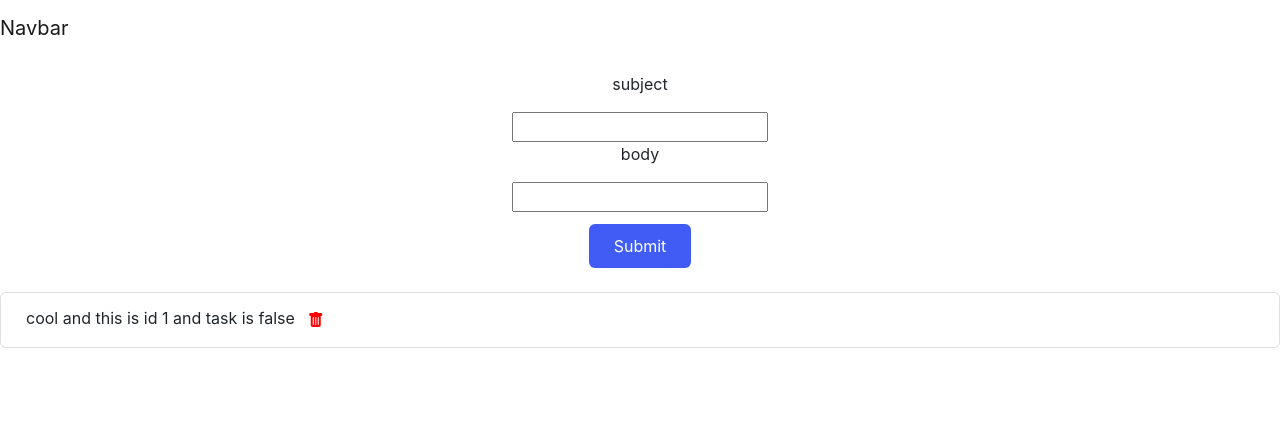
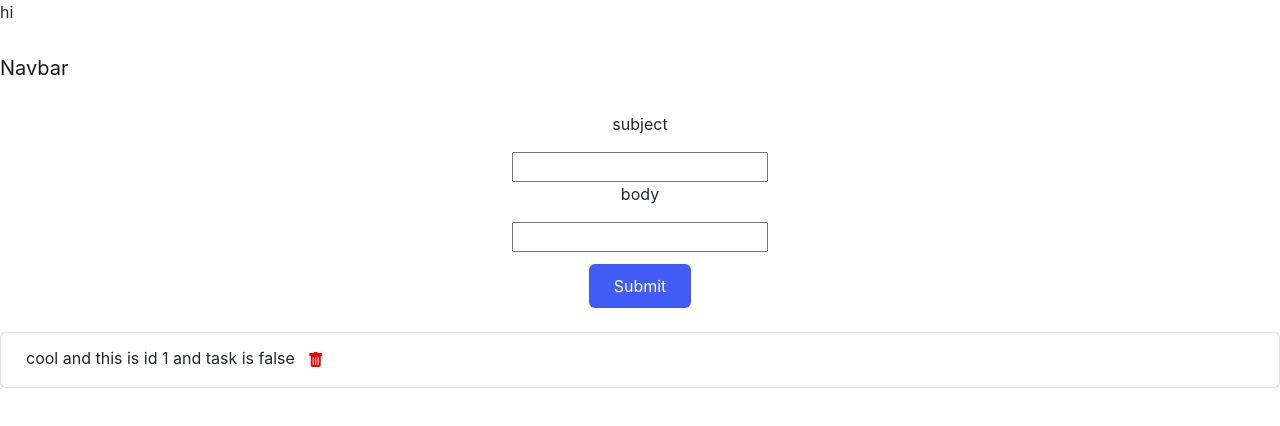
Before and after one commit to chewwey/go-react-todo, a React (Create React App) app in the folder client/: page / in a window 1280 px wide. Shown: the top 426 px of the page. Built offline with nearby package versions, Linux system fonts and the light colour scheme; no server answers.

Commit message:
modified:   client/src/App.js

```diff
--- a/client/src/App.js
+++ b/client/src/App.js
@@ -44,6 +44,9 @@ class App extends Component {
   render(){
     return(
       <div>
+        <p>
+          hi
+        </p>
         <Header />
         <Addtodo />
         <Todolist todo={this.state.todos}/>
```
